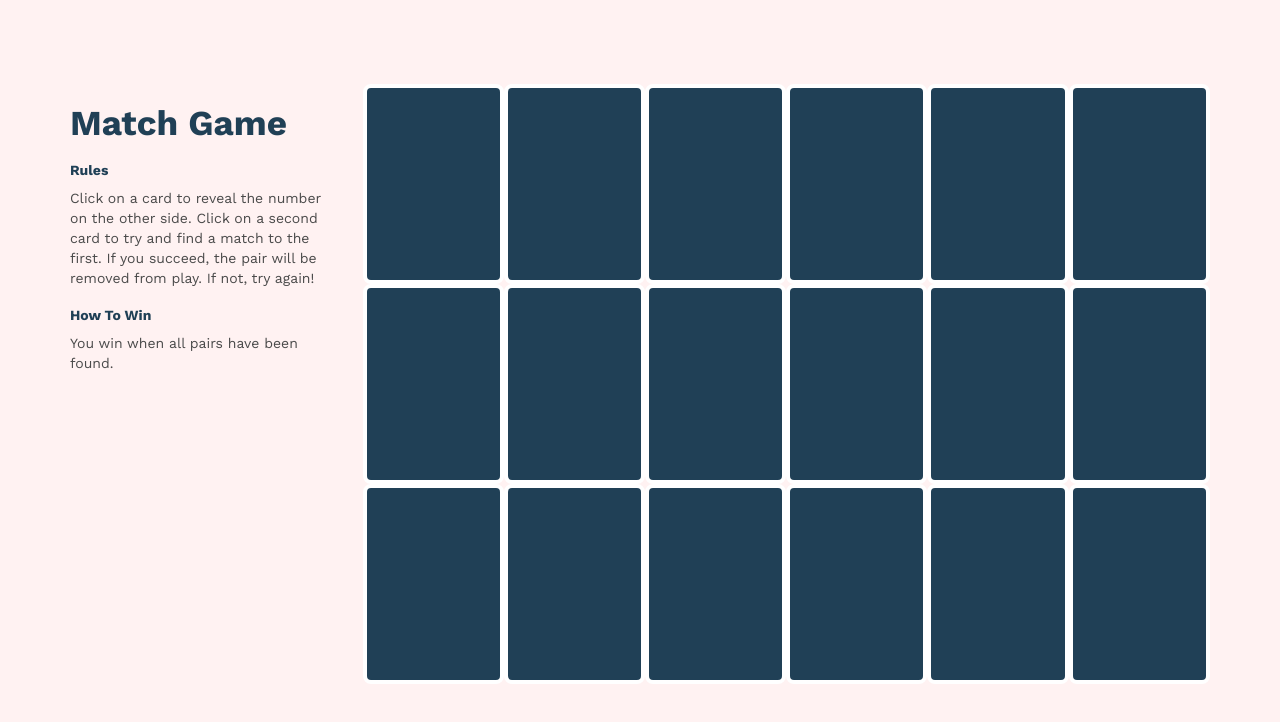
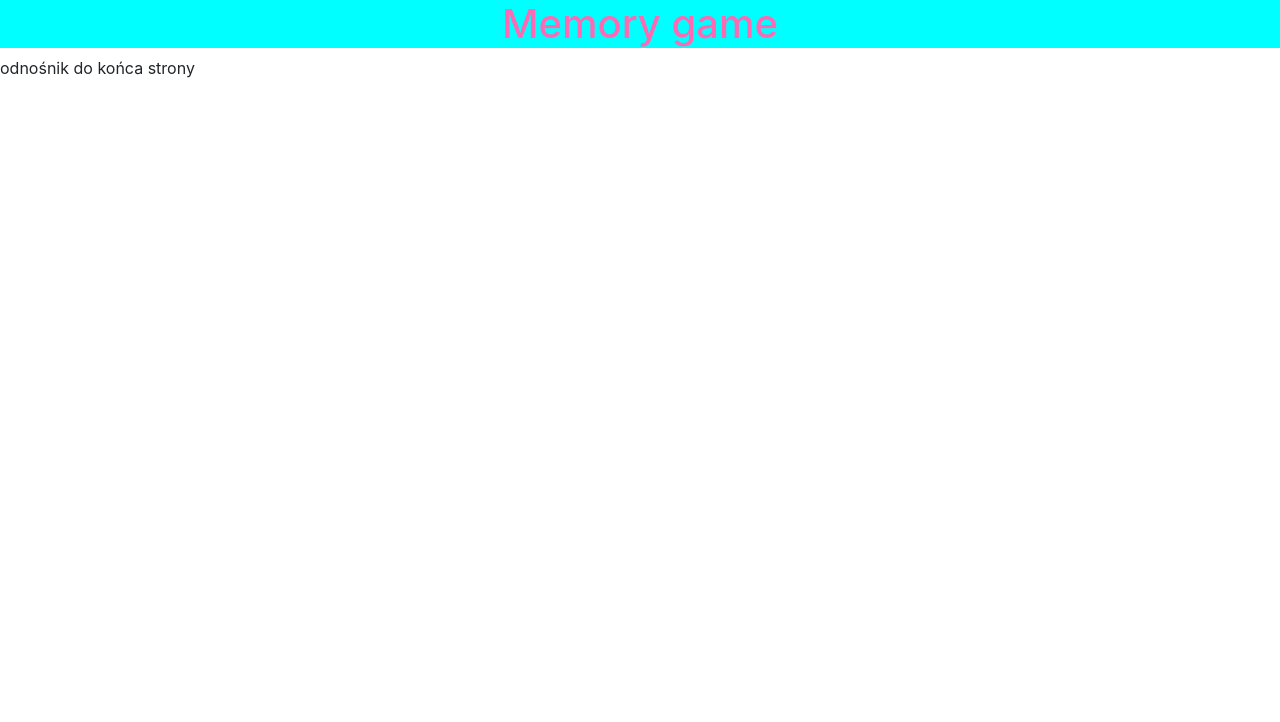
Before and after one commit to AdamBigos/Memory_Game_2, a plain HTML site: page index.html in a window 1280 px wide. Drawn offline with nearby package versions, Linux system fonts and the light colour scheme.

Commit message:
Add files via upload

```diff
--- a/css/style.css
+++ b/css/style.css
@@ -1,43 +1,10 @@
-html {
-  font-size: 16px;
+h1 {
+    text-align: center;
+    color:hotpink;
 }
 
-body {
-  min-width: 400px; /* To emulate Chrome min-width */
-  background-color: rgb(255, 242, 242);
-  font-family: "Work Sans", sans-serif;
-  color: rgb(32, 64, 86);
+#game-wrapper {
+    background-color: aqua;
+    height: 100%;
+    width: 100%;
 }
-
-h1 {
-  font-size: 2.1875rem;
-  font-weight: bold;
-}
-
-h2 {
-  font-size: .875rem;
-  font-weight: bold;
-}
-
-p {
-  font-size: .875rem;
-  color: rgb(74, 74, 74);
-}
-
-.container {
-  padding-top: 5.25rem;
-}
-
-.card {
-  display: flex;
-  justify-content: center;
-  align-items: center;
-  height: 12.5rem;
-  border: 4px solid white;
-  border-radius: 8px;
-  background-color: rgb(32, 64, 86);
-  font-size: 7rem;
-  font-weight: 900;
-  color: rgb(255, 255, 255);
-  cursor: pointer;
-}
--- a/index.html
+++ b/index.html
@@ -1,29 +1,29 @@
 <!DOCTYPE html>
 <html>
-<head>
-  <title>Memory Game</title>
-  <link rel="icon" href="favicon.png" type="image/x-icon">
-  <link href="https://fonts.googleapis.com/css?family=Work+Sans:400,700,900" rel="stylesheet">
-  <link rel="stylesheet" type="text/css" href="css/reset.css">
-  <link href="https://maxcdn.bootstrapcdn.com/bootstrap/3.3.7/css/bootstrap.min.css" rel="stylesheet" integrity="sha384-BVYiiSIFeK1dGmJRAkycuHAHRg32OmUcww7on3RYdg4Va+PmSTsz/K68vbdEjh4u" crossorigin="anonymous">
-  <link rel="stylesheet" type="text/css" href="css/style.css">
-</head>
-<body>
-  <div class="container">
-    <div class="row">
-      <div class="col-md-3 col-xs-12">
-        <h1>Match Game</h1>
-        <h2>Rules</h2>
-        <p>Click on a card to reveal the number on the other side. Click on a second card to try and find a match to the first. If you succeed, the pair will be removed from play. If not, try again!</p>
-        <h2>How To Win</h2>
-        <p>You win when all pairs have been found.</p>
+  <head>
+    <meta charset="utf-8">
+    <meta name="viewport" content="width=device-width, initial-scale=1">
+    <meta name="author" content="Adam Bigos">
+    <title>memory game</title>
+    <link href="css/bootstrap.css" rel="stylesheet">
+    <link href="css/style.css" rel="stylesheet">
+
+  </head>
+  <body>
+      <div id="game-wrapper">
+          <h1>Memory game</h1>
+        <div id="game">
+
+        </div>
       </div>
-      <div class="col-md-9 col-xs-12" id="game">
-      </div>
-    </div>
-  </div>
-  <script src="https://code.jquery.com/jquery-3.1.1.min.js" integrity="sha256-hVVnYaiADRTO2PzUGmuLJr8BLUSjGIZsDYGmIJLv2b8=" crossorigin="anonymous"></script>
-  <script type="text/javascript" src="js/match-game.js"></script>
-  <script type="text/javascript" src="js/tests.js"></script>
-</body>
+      <footer>
+        <p>odnośnik do końca strony</p>
+      </footer>
+    <script
+          src="https://code.jquery.com/jquery-3.2.1.min.js"
+          integrity="sha256-hwg4gsxgFZhOsEEamdOYGBf13FyQuiTwlAQgxVSNgt4="
+          crossorigin="anonymous">
+    </script>
+    <script src="js/app.js"></script>
+  </body>
 </html>
--- /dev/null
+++ b/js/app.js
@@ -0,0 +1,26 @@
+
+
+
+function shuffle(array) {
+  var currentIndex = array.length, temporaryValue, randomIndex;
+
+  // While there remain elements to shuffle...
+  while (0 !== currentIndex) {
+
+    // Pick a remaining element...
+    randomIndex = Math.floor(Math.random() * currentIndex);
+    currentIndex -= 1;
+
+    // And swap it with the current element.
+    temporaryValue = array[currentIndex];
+    array[currentIndex] = array[randomIndex];
+    array[randomIndex] = temporaryValue;
+  }
+
+  return array;
+}
+
+// Used like so
+var arr = [2, 11, 37, 42, 43, a];
+arr = shuffle(arr);
+console.log(arr);
```
